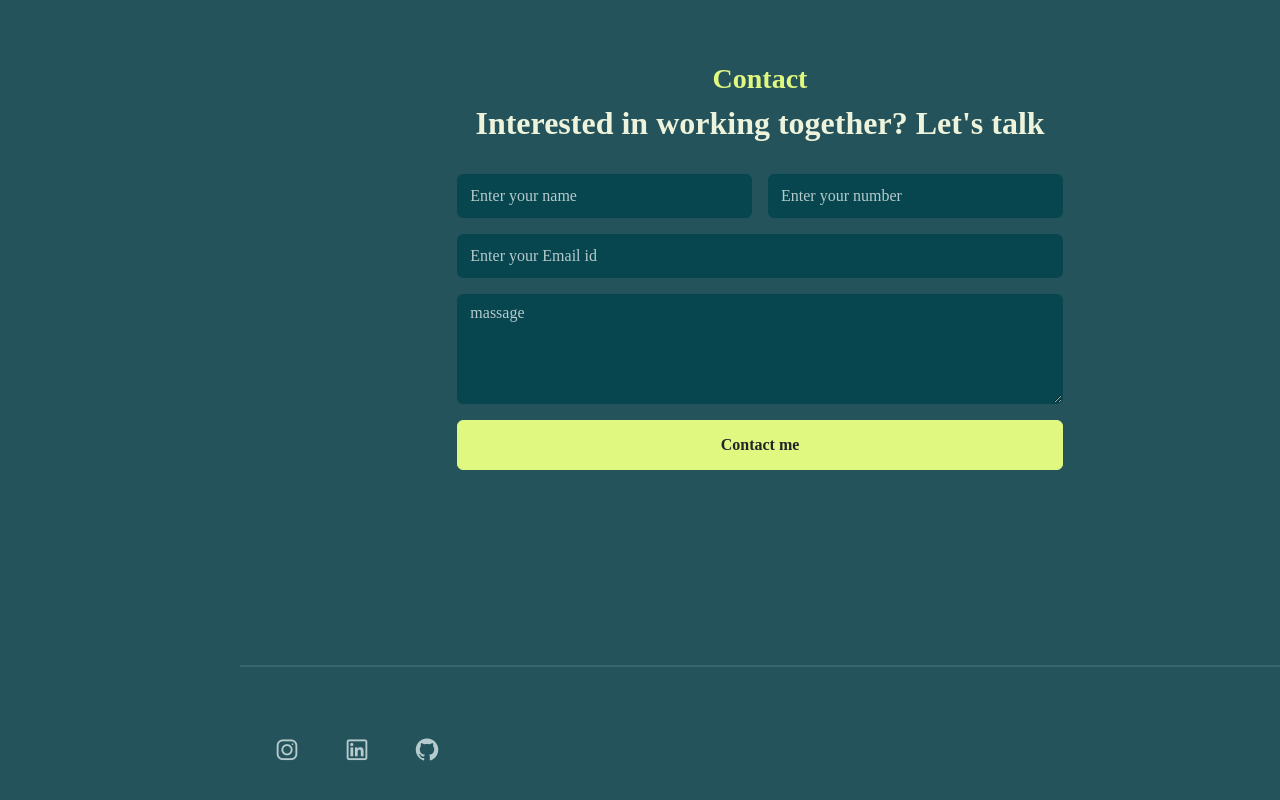
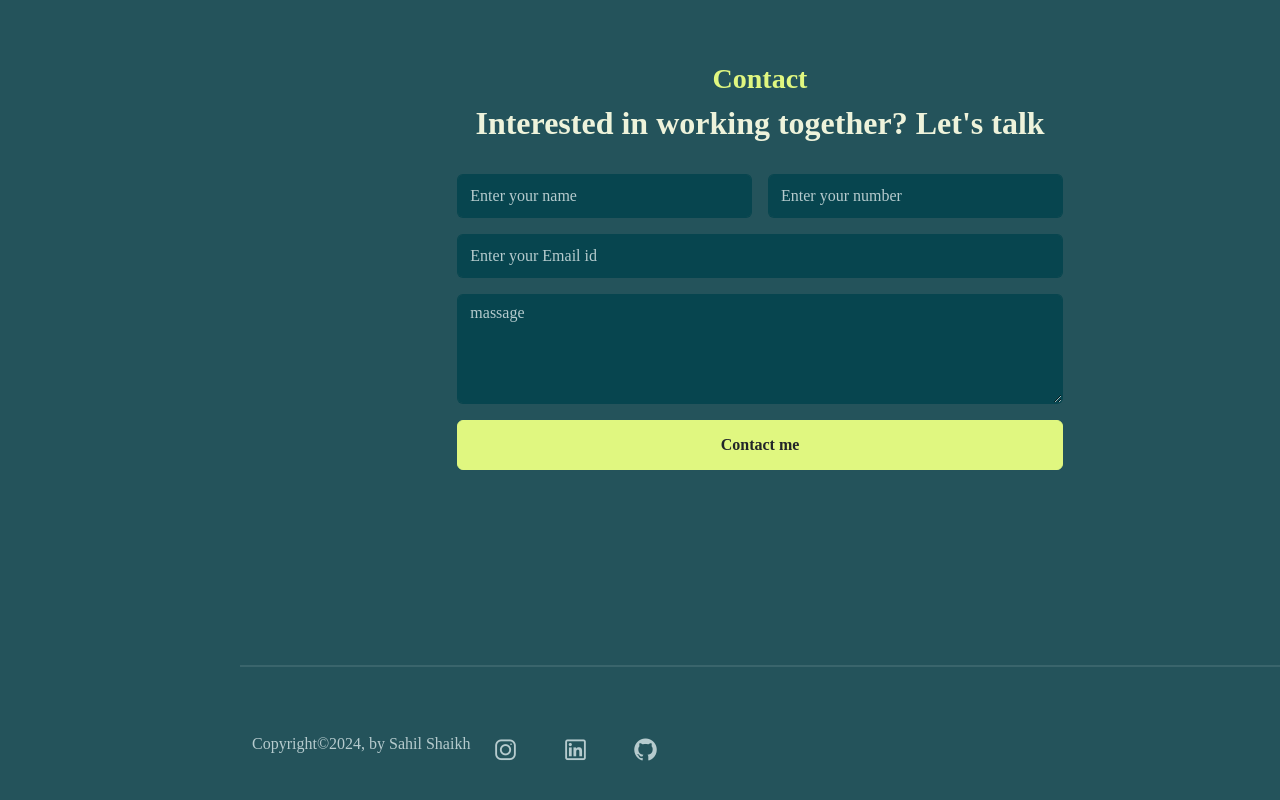
Before and after one commit to tech-w/My-site.github.io, a plain HTML site: page index.html in a window 1280 px wide. Shown: the part 4654-5454 px from the top of the page. Drawn offline with Linux system fonts and the light colour scheme; a web font is replaced by a local one.

Commit message:
2nd commit

```diff
--- a/index.html
+++ b/index.html
@@ -366,6 +366,7 @@
             <p class="mb-0"></p>
             <div class="col-auto">
               <div class="social-icons ftr">
+                <p>Copyright&copy;2024, by <span>Sahil Shaikh</span></p>
 
                 <a href="https://www.instagram.com/im_sahilsk?igsh=MXZya3JvazcxMGprbQ=="><i
                     class="lab la-instagram" style="font-size:30px;"></i></a>
```
